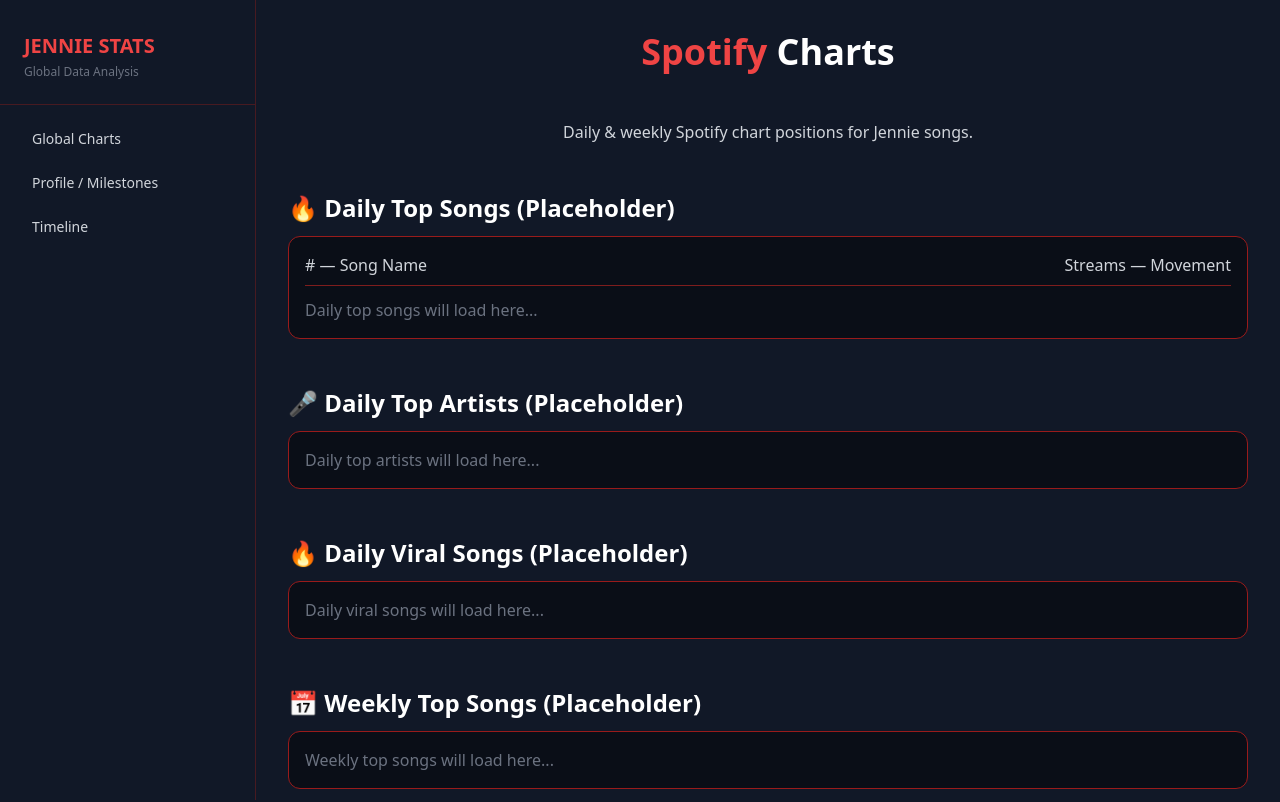
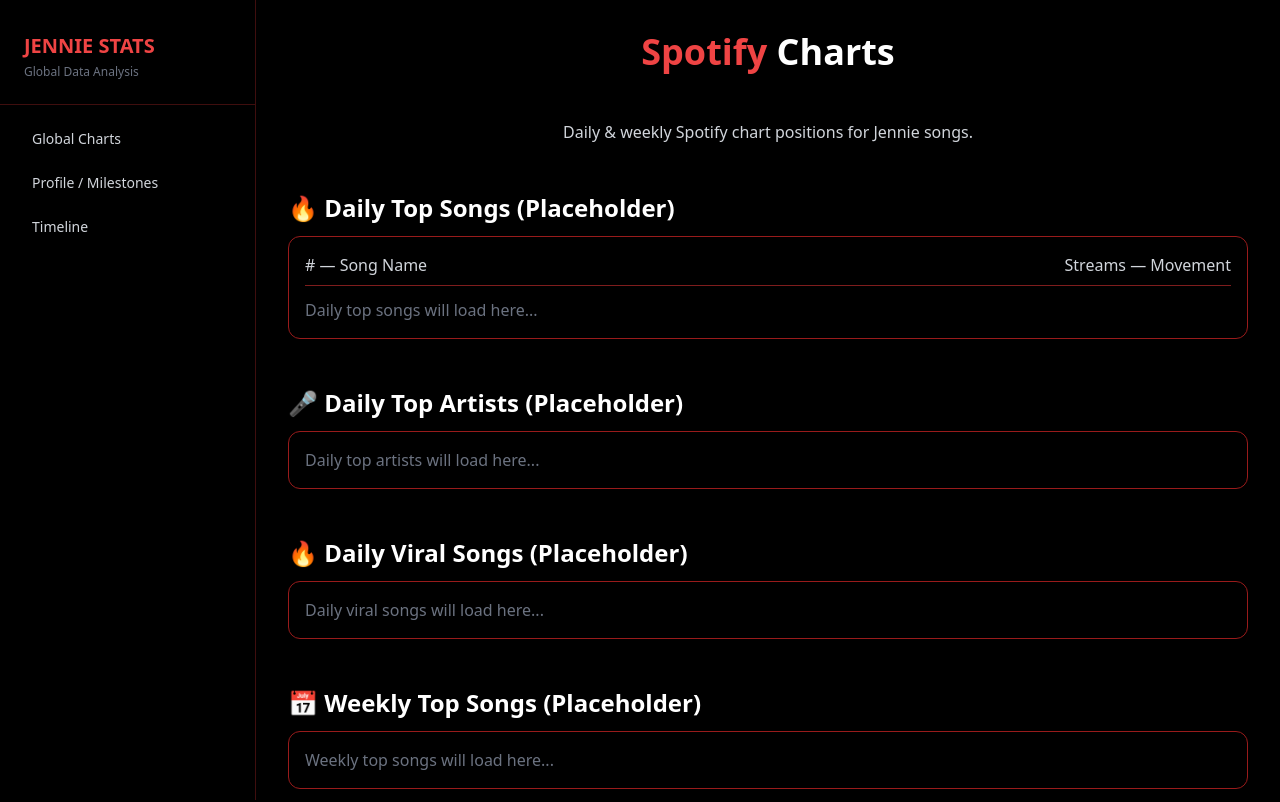
Before and after one commit to starjen16/jennie-stats, a Next.js app: page /spotify/charts in a window 1280 px wide. Shown: the top 802 px of the page. Built offline with nearby package versions, Linux system fonts and the light colour scheme.

Commit message:
UI: Apply BCD-style black theme and fix background color

```diff
--- a/app/components/Layout.tsx
+++ b/app/components/Layout.tsx
@@ -1,15 +1,15 @@
+// app/components/Layout.tsx
+
 import Sidebar from './Sidebar';
 
-// Important: Define the type for 'children' to prevent TypeScript errors.
 interface LayoutProps {
     children: React.ReactNode;
 }
 
 export default function Layout({ children }: LayoutProps) {
     return (
-        // Set the primary dark background for the entire page
-        <div className="min-h-screen bg-gray-900">
-            {/* The Sidebar is fixed on the left */}
+        // Changed bg-gray-900 to bg-black
+        <div className="min-h-screen bg-black">
             <Sidebar />
 
             {/* Main content area shifts to the right by the width of the sidebar (w-64 = ml-64) */}
--- a/app/components/Sidebar.tsx
+++ b/app/components/Sidebar.tsx
@@ -1,3 +1,5 @@
+// app/components/Sidebar.tsx
+
 import Link from 'next/link';
 
 // Defines the navigation links for the Sidebar
@@ -8,17 +10,15 @@
 ];
 
 export default function Sidebar() {
-    // The sidebar uses a fixed position and a dark background (bg-gray-900)
-    // with a vibrant accent color (border-red-500) for BCD aesthetic.
     return (
-        <div className="w-64 min-h-screen bg-gray-900 border-r border-red-900/50 flex flex-col fixed top-0 left-0 pt-8 z-10">
+        // Changed bg-gray-900 to bg-black
+        <div className="w-64 min-h-screen bg-black border-r border-red-900/50 flex flex-col fixed top-0 left-0 pt-8 z-10">
             <div className="px-6 pb-6 border-b border-red-900/50">
                 <h1 className="text-xl font-extrabold text-red-500">JENNIE STATS</h1>
                 <p className="text-xs text-gray-500 mt-1">Global Data Analysis</p>
             </div>
             <nav className="flex-1 px-4 py-4 space-y-2">
                 {navItems.map((item) => (
-                    // Use a dark button style with a hover effect for navigation
                     <Link
                         key={item.name}
                         href={item.href}
--- a/app/globals.css
+++ b/app/globals.css
@@ -1,3 +1,13 @@
+/* app/globals.css */
+
 @tailwind base;
 @tailwind components;
 @tailwind utilities;
+
+/* FORCES HTML and BODY background to pure black, overriding any defaults */
+html,
+body {
+  background-color: #000000;
+  color: #f3f4f6; /* Set default text color to light gray (text-gray-100) */
+  min-height: 100vh;
+}
--- a/app/layout.tsx
+++ b/app/layout.tsx
@@ -1,19 +1,20 @@
+// app/layout.tsx
+
 import './globals.css';
-import Layout from './components/Layout'; // <-- ADD THIS IMPORT
+import Layout from './components/Layout';
 
-// You can keep your existing Metadata
+// You can keep your existing Metadata or set it up later
 
 export default function RootLayout({
   children,
 }: {
-  // Fixes the TypeScript error related to implicit 'any' type for children
+  // We specify the type of children here for TypeScript
   children: React.ReactNode
 }) {
   return (
     <html lang="en">
-      {/* Set a default body class for consistent dark text on dark background */}
-      <body className="text-gray-100">
-        {/* <-- WRAP WITH THE NEW LAYOUT COMPONENT --> */}
+      {/* Note: We removed the `className` from body since `globals.css` now handles the colors. */}
+      <body>
         <Layout>
           {children}
         </Layout>
```
